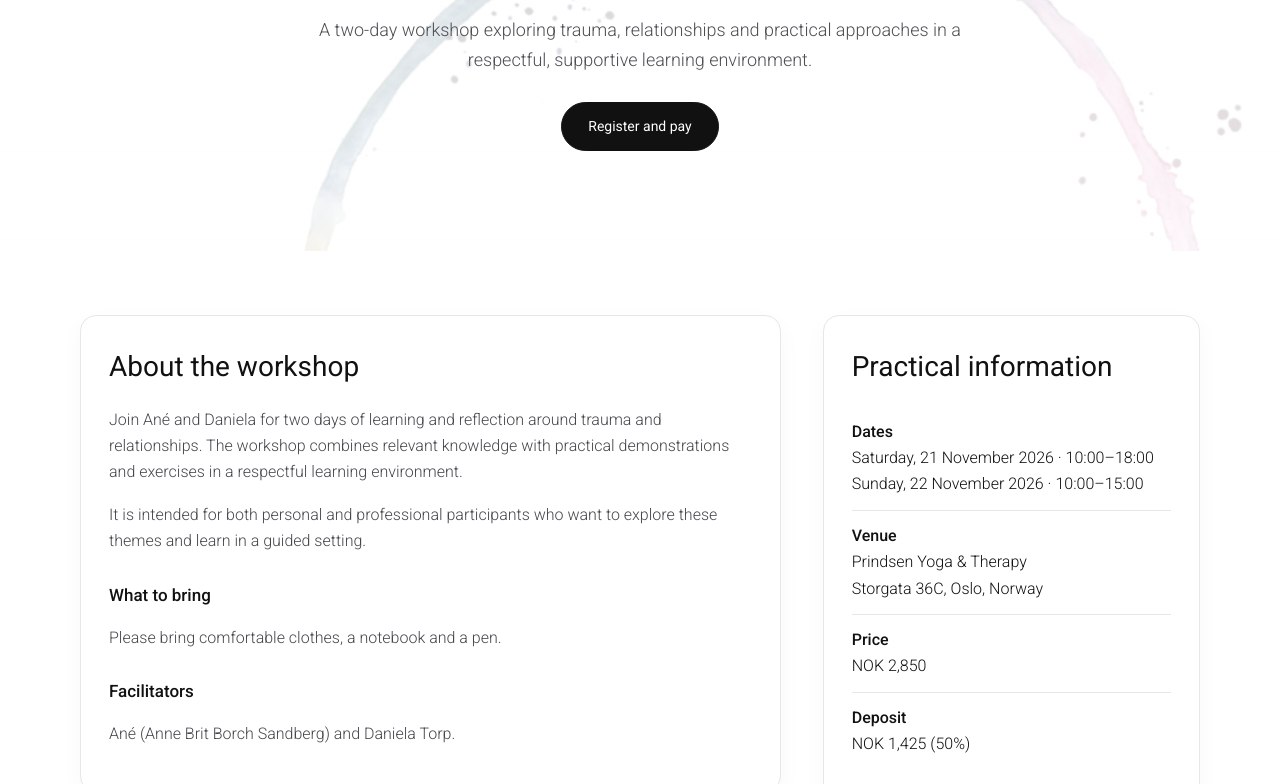
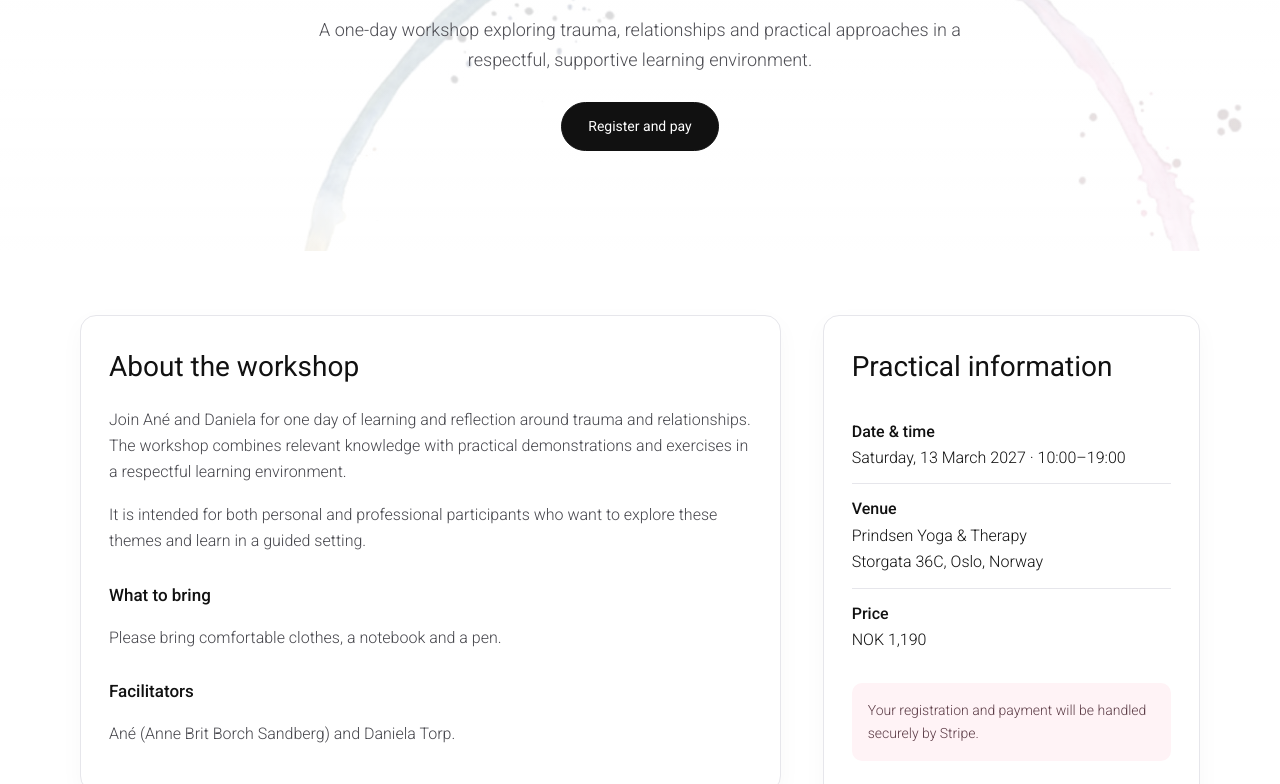
Before and after one commit to alansmorais/danielatorp.com, a plain HTML site: page workshops/traumaworkshops-ane-daniela/index.html in a window 1280 px wide. Shown: the part 291-1075 px from the top of the page. Drawn offline with Linux system fonts and the light colour scheme.

Commit message:
Update trauma workshop date and pricing

```diff
--- a/workshops/traumaworkshops-ane-daniela/index.html
+++ b/workshops/traumaworkshops-ane-daniela/index.html
@@ -4,7 +4,7 @@
   <meta charset="utf-8">
   <meta name="viewport" content="width=device-width, initial-scale=1">
   <title>Trauma Workshops Ané &amp; Daniela – Daniela Torp</title>
-  <meta name="description" content="Trauma Workshops Ané & Daniela in Oslo, 21–22 November 2026. Two days with Ané and Daniela, NOK 2,850.">
+  <meta name="description" content="Trauma Workshops Ané & Daniela in Oslo, Saturday, 13 March 2027, 10:00–19:00. One day with Ané and Daniela, NOK 1,190.">
   <link rel="icon" href="../../images/logo_perem_bez_pozadi%CC%81.png">
   <style>
     @import url('https://fonts.googleapis.com/css2?family=Roboto:wght@300;400;500;700&display=swap');
@@ -45,13 +45,13 @@ header .nav { display: flex; align-items: center; gap: 21px; font-size: 14px; fo
   <section class="hero">
     <div class="eyebrow">Upcoming workshop · Oslo</div>
     <h1>Trauma Workshops Ané &amp; Daniela</h1>
-    <p>A two-day workshop exploring trauma, relationships and practical approaches in a respectful, supportive learning environment.</p>
+    <p>A one-day workshop exploring trauma, relationships and practical approaches in a respectful, supportive learning environment.</p>
     <a class="button" href="#registration">Register and pay</a>
   </section>
   <main><div class="wrap grid">
     <section class="panel">
       <h2>About the workshop</h2>
-      <p>Join Ané and Daniela for two days of learning and reflection around trauma and relationships. The workshop combines relevant knowledge with practical demonstrations and exercises in a respectful learning environment.</p>
+      <p>Join Ané and Daniela for one day of learning and reflection around trauma and relationships. The workshop combines relevant knowledge with practical demonstrations and exercises in a respectful learning environment.</p>
       <p>It is intended for both personal and professional participants who want to explore these themes and learn in a guided setting.</p>
       <h3>What to bring</h3>
       <p>Please bring comfortable clothes, a notebook and a pen.</p>
@@ -61,18 +61,15 @@ header .nav { display: flex; align-items: center; gap: 21px; font-size: 14px; fo
     <aside class="panel">
       <h2>Practical information</h2>
       <ul class="facts">
-        <li><strong>Dates</strong>Saturday, 21 November 2026 · 10:00–18:00<br>Sunday, 22 November 2026 · 10:00–15:00</li>
+        <li><strong>Date &amp; time</strong>Saturday, 13 March 2027 · 10:00–19:00</li>
         <li><strong>Venue</strong>Prindsen Yoga &amp; Therapy<br>Storgata 36C, Oslo, Norway</li>
-        <li><strong>Price</strong>NOK 2,850</li>
-        <li><strong>Deposit</strong>NOK 1,425 (50%)</li>
+        <li><strong>Price</strong>NOK 1,190</li>
       </ul>
-      <div class="notice">Choose full payment or the 50% deposit below. Your registration and payment will be handled securely by Stripe.</div>
+      <div class="notice">Your registration and payment will be handled securely by Stripe.</div>
       <h3 id="registration">Registration and payment</h3>
       <form id="checkout-form">
         <label for="participant-name">Full name</label><input id="participant-name" name="participantName" autocomplete="name" required maxlength="120">
         <label for="participant-email">Email address</label><input id="participant-email" name="participantEmail" type="email" autocomplete="email" required maxlength="254">
-        <label for="payment-option">Payment amount</label>
-        <select id="payment-option" name="priceOption"><option value="standard">Full payment — NOK 2,850</option><option value="deposit">50% deposit — NOK 1,425</option></select>
         <button class="button" id="checkout-button" type="submit">Continue to secure payment</button>
         <p class="message" id="checkout-message" role="status" aria-live="polite"></p>
       </form>
@@ -94,7 +91,7 @@ header .nav { display: flex; align-items: center; gap: 21px; font-size: 14px; fo
           headers: { 'Content-Type': 'application/json' },
           body: JSON.stringify({
             workshopId: 'trauma-workshops-ane-daniela',
-            priceOption: document.getElementById('payment-option').value,
+            priceOption: 'standard',
             participantName: document.getElementById('participant-name').value.trim(),
             participantEmail: document.getElementById('participant-email').value.trim()
           })
```
